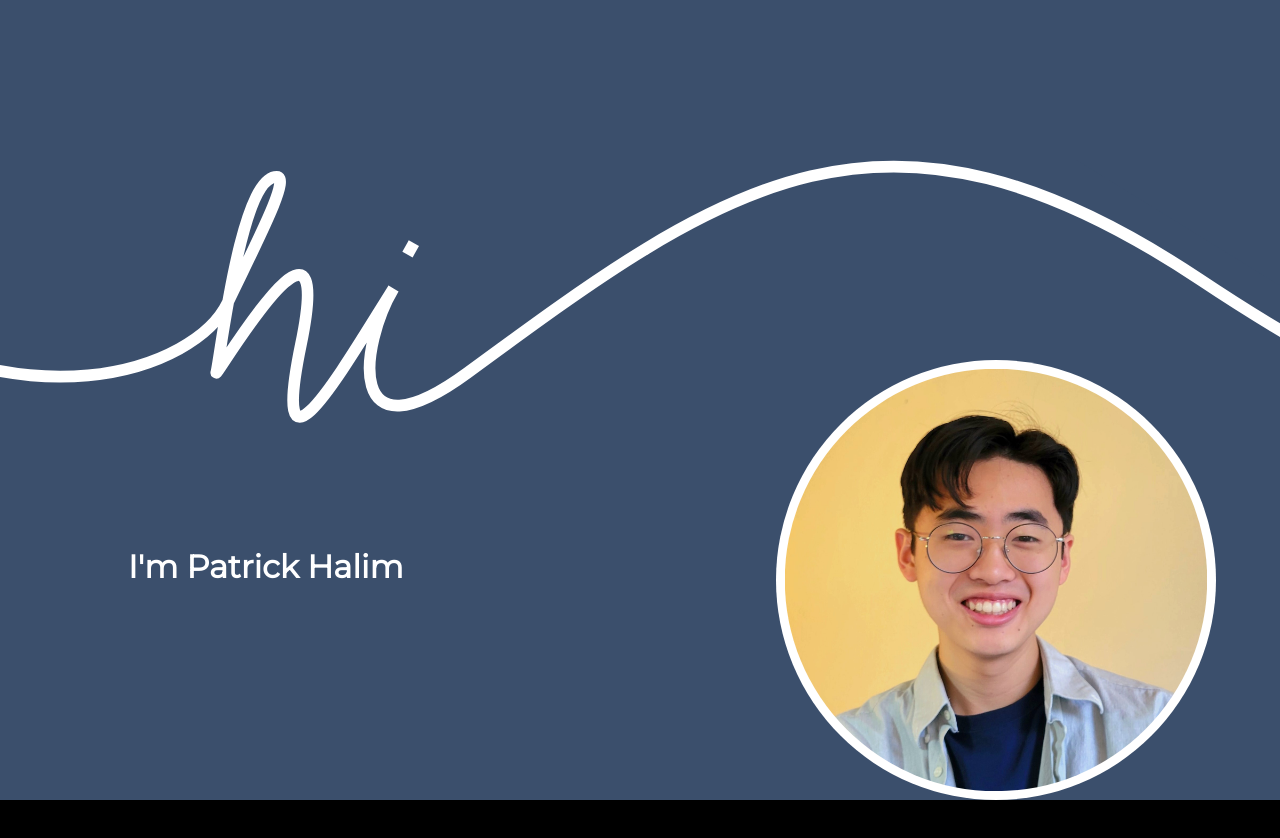
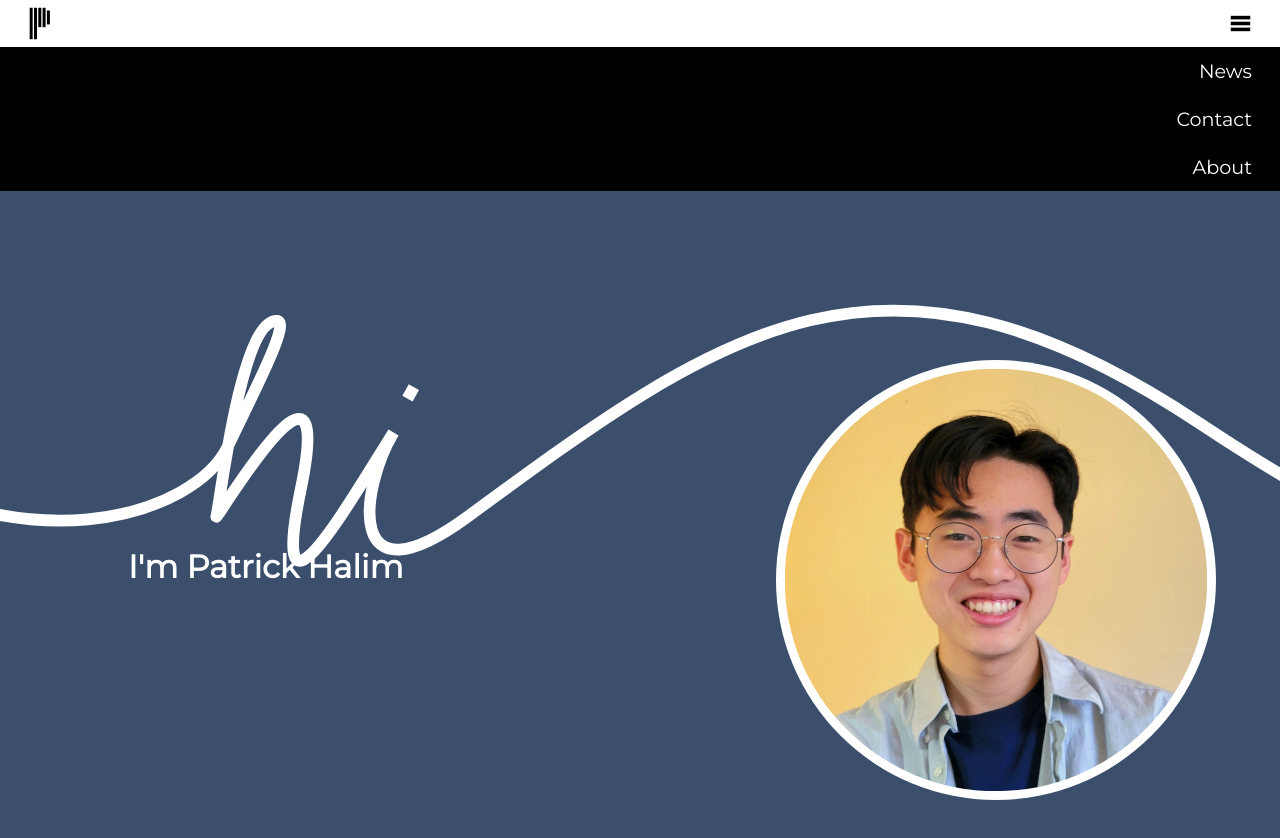
Before and after one commit to pnhalim/pnhalim.github.io, a plain HTML site: page index.html in a window 1280 px wide. Before the commit the page ends 800 px from the top, so only its background shows below. Drawn offline with Linux system fonts and the light colour scheme.

Commit message:
add burger menu prototype

```diff
--- a/index.html
+++ b/index.html
@@ -15,6 +15,15 @@
   <link rel="stylesheet" href="style.css">
 </head>
 <body>
+  <div class="navbar">
+    <img class="navbar-icon" src="assets/icon.svg">
+    <img class="navbar-icon" src="assets/burger_menu_icon.svg" onclick="openhamburgermenu()">
+  </div>
+  <div id="navbar-links">
+    <a href="#">News</a>
+    <a href="#">Contact</a>
+    <a href="#">About</a>
+  </div>
   <div class="start">
     <div class="start-spacer"></div>
     <svg id="start-hi-svg"
--- a/main.js
+++ b/main.js
@@ -11,3 +11,7 @@ const updateViewBox = () => {
 hi.addEventListener( 'SVGLoad', updateViewBox );
 mq.addEventListener( 'change', updateViewBox );
 updateViewBox()
+
+function openhamburgermenu() {
+  var x = document.getElementById("navbar-links");
+}
--- a/style.css
+++ b/style.css
@@ -4,6 +4,8 @@ html, body {
   margin: 0%;
   font-family: Montserrat, sans-serif;
   color: white;
+  max-width: 100%;
+  overflow-x: hidden;
 }
 body {
   background: black;
@@ -19,12 +21,13 @@ h3 {
 /* links */
 a {
   text-decoration: none;
-  color: goldenrod;
+  color: white;
   font-size: clamp(1rem, 3vw, 1.2rem);
 }
 a:hover {
-  color: white;
-  background: goldenrod;
+  color: black;
+  background: white;
+  font-weight: bold;
 }
 
 
@@ -46,14 +49,44 @@ a:hover {
   border-radius: 50%;
 }
 
+.navbar {
+  height: 47px;
+  width: 100%;
+  background-color: white;
+  filter: drop-shadow(0px 4px 4px rgba(0, 0, 0, 0.25));
+  display: flex;
+  justify-content: space-between;
+
+}
+.navbar-icon {
+  height: 35px;
+  padding-top: 6px;
+  padding-left: 1rem;
+  padding-right: 1rem;
+}
+.navbar a:hover {
+  background: white;
+}
+
+/* mobile menu */
+#navbar-links {
+  /* display: none; */
+  display: flex;
+  flex-direction: column;
+}
+#navbar-links a {
+  padding: 12px 28px;
+  text-align: right;
+}
+
 
 /* start */
 .start {
   background: #3B4F6C;
-  height: 100vh;
+  height: calc(100vh - 47px);
 }
 .start-spacer {
-  height: 20%;
+  height: 15%;
 }
 .intro {
   width: 25vw;
```
Also changed, not shown: assets/burger_menu_icon.svg (added).
